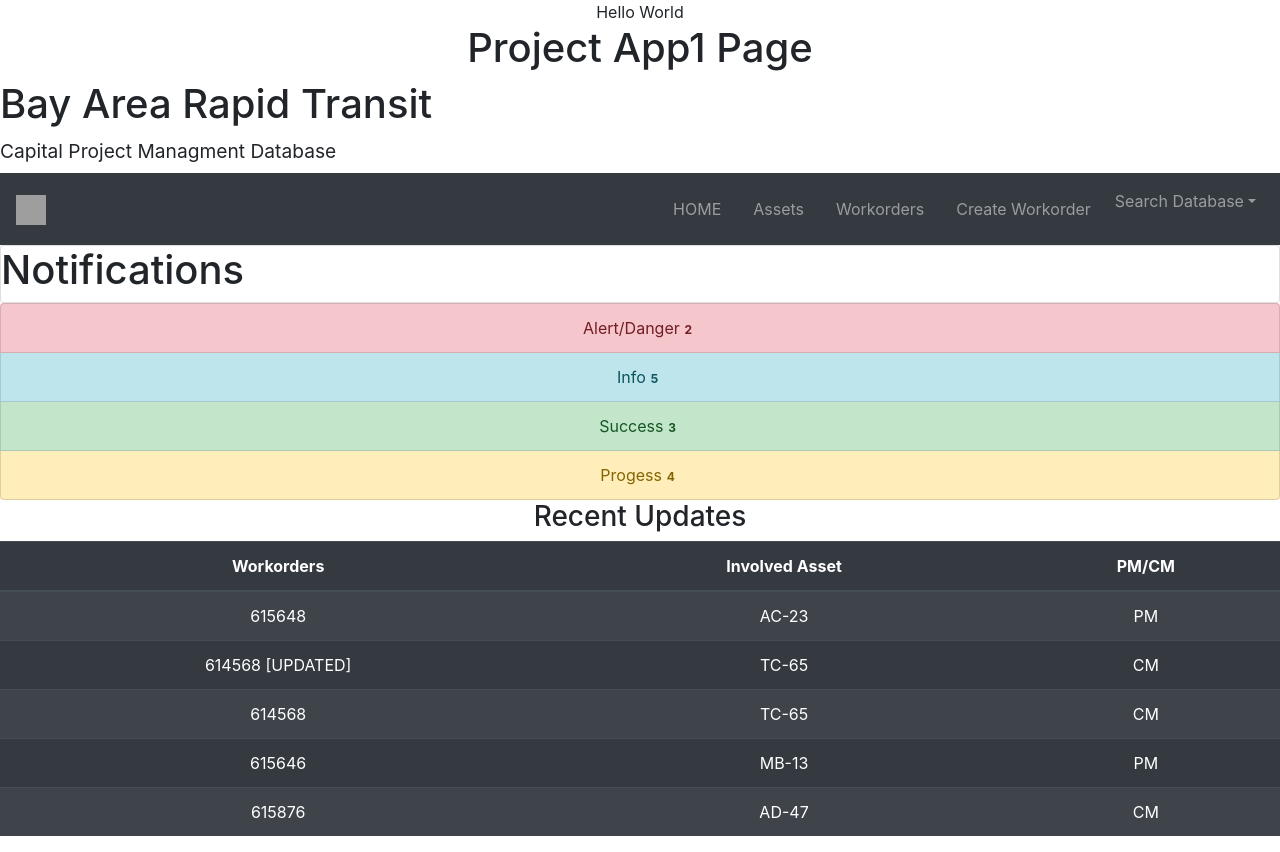
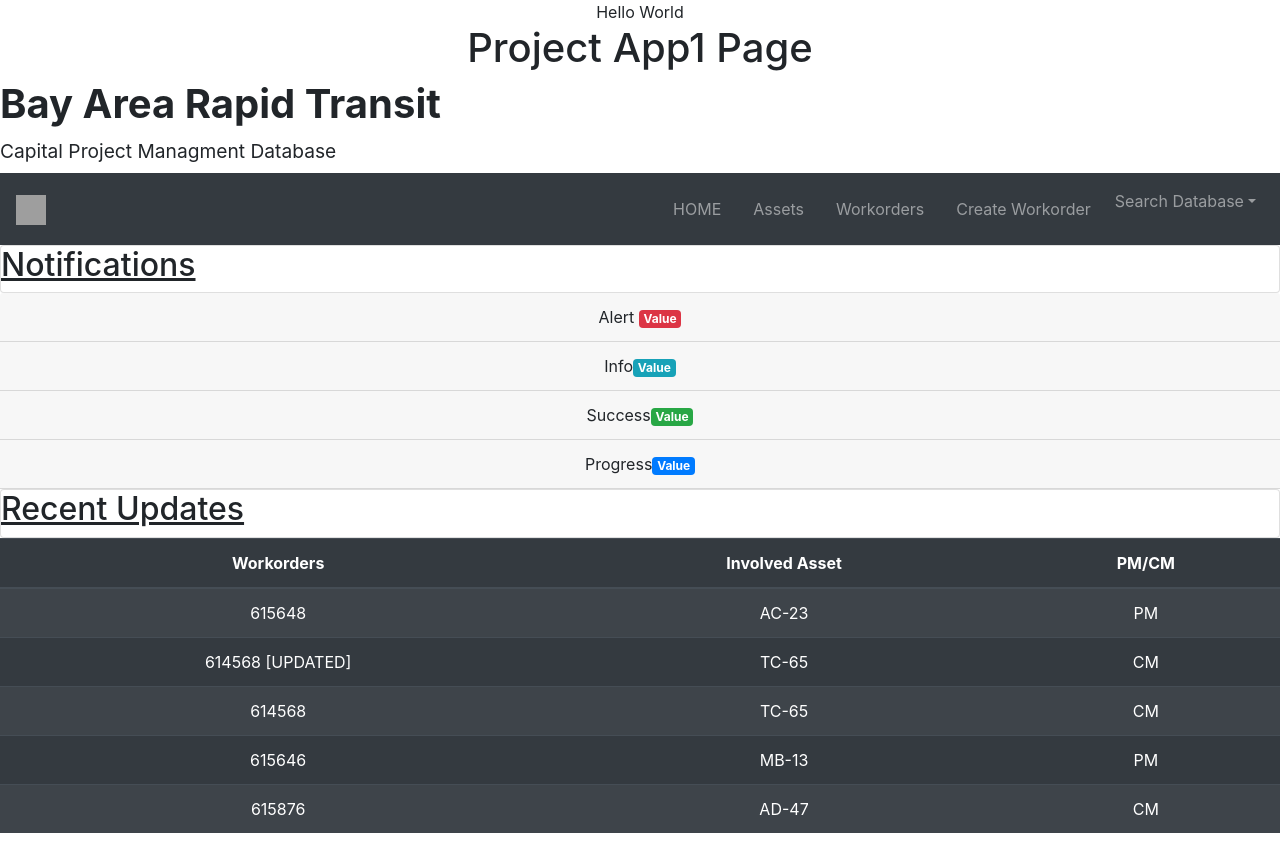
Before and after one commit to OFO323/BART12, a React (Create React App) app in the folder client/: page / in a window 1280 px wide. Built offline with nearby package versions, Linux system fonts and the light colour scheme; grey boxes are pictures that could not be loaded.

Commit message:
Update Home.js

```diff
--- a/client/src/Attempts/1st/Components/Home.js
+++ b/client/src/Attempts/1st/Components/Home.js
@@ -10,6 +10,10 @@
 import Row from 'react-bootstrap/Row';
 import Container from 'react-bootstrap/Container';
 import Card from 'react-bootstrap/Card';
+//import ListGroup from 'react-bootstrap/ListGroup';
+import Accordion from 'react-bootstrap/Accordion';
+import Badge from 'react-bootstrap/Badge';
+import Table from 'react-bootstrap/Table';
 
 import 'bootstrap/dist/css/bootstrap.min.css';
 
@@ -17,10 +21,9 @@
     render(){
         return(
             <Fragment>
-
                 <Container fluid>
                     <Row>
-                    <h1>Bay Area Rapid Transit</h1>
+                        <h1><strong>Bay Area Rapid Transit</strong></h1>
                     </Row>
                     <Row>
                         <h4><small>Capital Project Managment Database</small></h4>
@@ -53,21 +56,85 @@
                     </Nav>
                 </Navbar>
 
-            <Card style= {{textAlign : "left"}}>
-                <h1 style = {{bg : 'lightgrey'}}>Notifications</h1>
+                <Card style= {{textAlign : "left", bg : 'lightgrey'}}>
+                    <h2><u>Notifications</u></h2>
                 </Card>
-
-        <div className = "list-group">
-            <a href = "#alertPage" className = "list-group-item list-group-item-danger">Alert/Danger<span className = "badge">2</span></a>
-            <a href = "#infoPage" className = "list-group-item list-group-item-info">Info<span className = "badge">5</span></a>
-            <a href = "#successPage" className = "list-group-item list-group-item-success">Success<span className = "badge">3</span></a>
-            <a href = "#progPage" className = "list-group-item list-group-item-warning">Progess<span className = "badge">4</span></a>
-        </div>
-        <div className = "container-fluid">
-            <div className = "page-header">
-                <h3>Recent Updates</h3>
-            </div>
-        </div>
+                <Accordion>
+                        <Accordion.Toggle as = {Card.Header} eventKey = "0">
+                            Alert <Badge variant = 'danger'>Value</Badge>
+                        </Accordion.Toggle>
+                        <Accordion.Collapse eventKey = '0'>
+                            <Card.Body>
+                            <Table striped bordered hover>
+                                <thead>
+                                    <tr>
+                                        <th>Asset #</th>
+                                        <th>Project</th>
+                                        <th>Description</th>
+                                    </tr>
+                                </thead>
+                                <tbody>
+                                    <tr>
+                                        <td>615648</td>
+                                        <td>AC-23</td>
+                                        <td>PM</td>
+                                    </tr>
+                                </tbody>
+                            </Table>
+                            </Card.Body>
+                        </Accordion.Collapse>
+                        <Accordion.Toggle as = {Card.Header} eventKey = "1">
+                            Info<Badge variant = 'info'>Value</Badge>
+                        </Accordion.Toggle>
+                        <Accordion.Collapse eventKey = '1'>
+                            <Card.Body>
+                            <Table striped bordered hover>
+                                <thead>
+                                    <tr>
+                                        <th>Asset #</th>
+                                        <th>Project</th>
+                                        <th>Description</th>
+                                    </tr>
+                                </thead>
+                            </Table>
+                            </Card.Body>
+                        </Accordion.Collapse>
+                        <Accordion.Toggle as = {Card.Header} eventKey = "2">
+                            Success<Badge variant = 'success'>Value</Badge>
+                        </Accordion.Toggle>
+                        <Accordion.Collapse eventKey = '2'>
+                            <Card.Body>
+                            <Table striped bordered hover>
+                                <thead>
+                                    <tr>
+                                        <th>Asset #</th>
+                                        <th>Project</th>
+                                        <th>Description</th>
+                                    </tr>
+                                </thead>
+                            </Table>
+                            </Card.Body>
+                        </Accordion.Collapse>
+                        <Accordion.Toggle as = {Card.Header} eventKey = "3">
+                            Progress<Badge variant = 'primary'>Value</Badge>
+                        </Accordion.Toggle>
+                        <Accordion.Collapse eventKey = '3'>
+                            <Card.Body>
+                            <Table striped bordered hover>
+                                <thead>
+                                    <tr>
+                                        <th>Asset #</th>
+                                        <th>Project</th>
+                                        <th>Description</th>
+                                    </tr>
+                                </thead>
+                            </Table>
+                            </Card.Body>
+                        </Accordion.Collapse>
+                </Accordion>
+                <Card  style = {{textAlign : 'left'}}>
+                    <h2><u>Recent Updates</u></h2>
+                </Card>
                 <table className="table table-striped table-dark">
                     <thead>
                         <tr>
```
Lines whose indentation alone changed are shown as unchanged.
